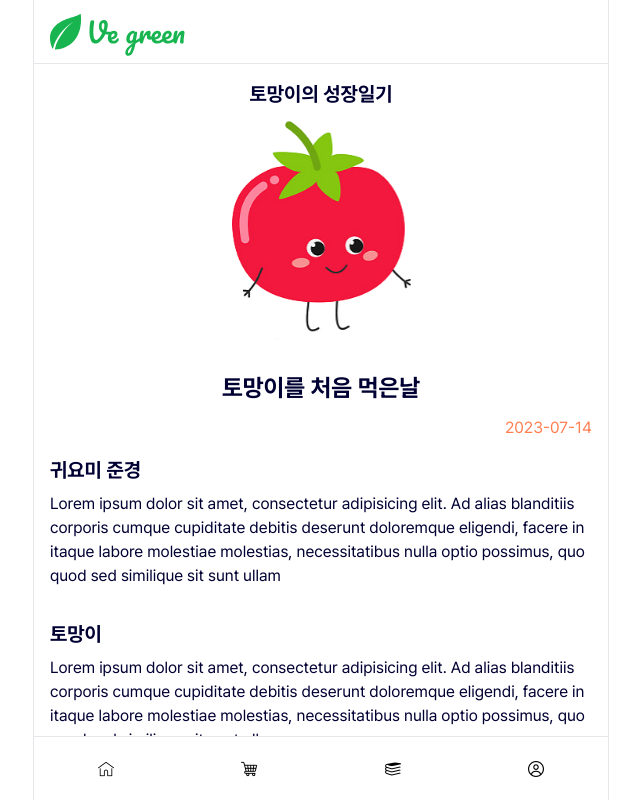
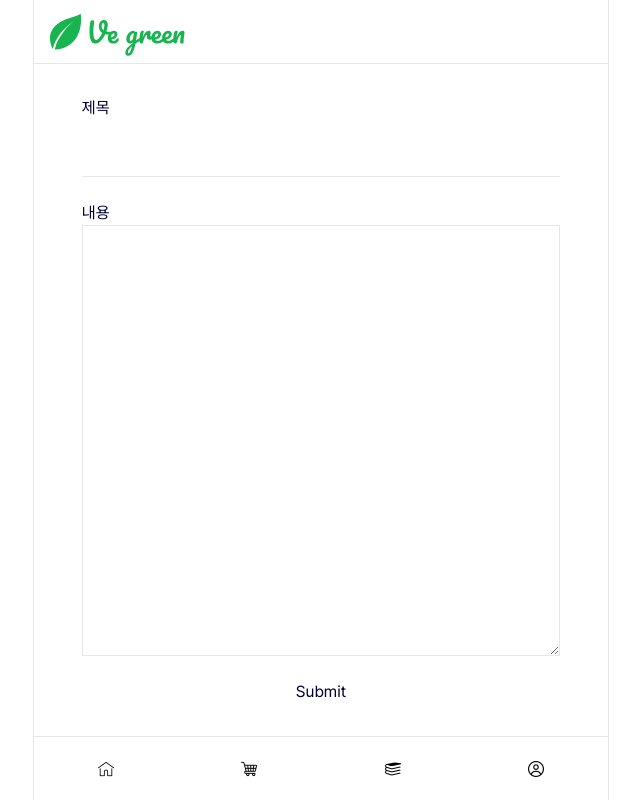
Before and after one commit to cys0926/ve-green, a Next.js app: page /diary/1/write in a window 1280 px wide. Shown: the whole page, without its empty margins (319-959 px from the left). Built offline with nearby package versions, Linux system fonts and the light colour scheme.

Commit message:
feat : 일기 생성 페이지 작성

```diff
--- a/src/app/_component/RecipeSearch.tsx
+++ b/src/app/_component/RecipeSearch.tsx
@@ -1,4 +1,6 @@
 'use client';
+
+/* eslint-disable react/jsx-props-no-spreading */
 
 import React, { useState } from 'react';
 import { MagnifyingGlassIcon } from '@heroicons/react/24/outline';
@@ -50,7 +52,9 @@ function RecipeSearch() {
         </div>
       </form>
       <AIRecipe data={recipe.openAi} />
-      <article className="grid grid-cols-2 grid-rows-2 gap-x-4 gap-y-4">
+      <article className="flex flex-col gap-y-3 border p-4">
+        <h3 className="text-lg font-semibold">레시피 검색 결과</h3>
+        <div className="grid grid-cols-2 grid-rows-2 gap-x-6 gap-y-6">
           {Array(10)
             .fill(0)
             .map(() => (
@@ -59,6 +63,7 @@ function RecipeSearch() {
                 <h3>사과 새우 북엇국</h3>
               </div>
             ))}
+        </div>
       </article>
     </section>
   );
--- a/src/app/_component/YoutubeRecipe.tsx
+++ b/src/app/_component/YoutubeRecipe.tsx
@@ -46,12 +46,13 @@ function YoutubeRecipe() {
                 alt="레시피"
                 style={{
                   width: '100%',
+                  height: '100%',
                   objectFit: 'cover',
                 }}
                 className="hover:scale-105"
               />
             </a>
-            <h3 className="font-semibold">{value.name}</h3>
+            <h3 className="truncate font-semibold">{value.name}</h3>
             <span className="text-xs text-gray-400 ">{value.userName}</span>
           </li>
         ))}
--- a/src/app/diary/[id]/[diaryId]/page.tsx
+++ b/src/app/diary/[id]/[diaryId]/page.tsx
@@ -1,6 +1,6 @@
 import React from 'react';
 import Image from 'next/image';
-import TomatoImage from '$/images/plant/cherry_tomato.png';
+import TomatoImage from '$/images/plant/tomato.png';
 import moment from 'moment';
 
 const name = '토망이';
--- a/src/app/diary/[id]/page.tsx
+++ b/src/app/diary/[id]/page.tsx
@@ -4,7 +4,8 @@ import React from 'react';
 import moment from 'moment';
 import Image from 'next/image';
 import Link from 'next/link';
-import TomatoImage from '$/images/plant/cherry_tomato.png';
+import TomatoImage from '$/images/plant/tomato.png';
+import { PencilIcon, PencilSquareIcon } from '@heroicons/react/24/outline';
 
 const name = '토망이';
 
@@ -21,7 +22,16 @@ function Page({ params }: { params: { id: string } }) {
         }}
         className="animate-gomugomu"
       />
-      <ul className="flex w-full flex-col-reverse gap-y-8 px-4 py-8">
+      <div className="flex w-full flex-col-reverse px-4 py-8">
+        <Link
+          className="flex w-full items-baseline  gap-x-3 border-b pb-1 text-gray-500"
+          href="/diary/1/write"
+        >
+          <PencilSquareIcon className="h-6 w-12 self-center justify-self-center" />
+          <div className="flex-1 text-xl font-semibold">{name} 일기 쓰기</div>
+        </Link>
+      </div>
+      <ul className="flex w-full flex-col-reverse gap-y-8 px-4">
         {Array(20)
           .fill(0)
           .map((value, index) => {
--- /dev/null
+++ b/src/app/diary/[id]/write/page.tsx
@@ -0,0 +1,78 @@
+'use client';
+
+import React from 'react';
+import { useForm } from 'react-hook-form';
+
+type Inputs = {
+  title: string;
+  content: string;
+};
+
+function Page({ params }: { params: { id: string } }) {
+  const { id } = params;
+
+  const {
+    register,
+    handleSubmit,
+    formState: { errors },
+    setError,
+  } = useForm<Inputs>();
+
+  const onCreatePost = handleSubmit(async (data) => {
+    const { title, content } = data;
+
+    try {
+      const user = await login({
+        username,
+        password,
+      });
+      setUser({ username: user.username });
+      router.push('/');
+    } catch (err) {
+      if (err instanceof Error) {
+        setError('root', { message: err.message });
+      }
+    }
+  });
+
+  return (
+    <div className="flex h-full flex-col">
+      <form
+        onSubmit={onCreatePost}
+        className="flex h-full w-5/6 flex-col gap-y-6 self-center py-8"
+      >
+        <article>
+          <span>제목</span>
+          <input
+            className="w-full border-b p-4"
+            {...register('title', {
+              required: { value: true, message: '제목을 입력해주세요.' },
+            })}
+          />
+          {errors.title && (
+            <span className="px-4 text-warning-500">
+              {errors.title.message}
+            </span>
+          )}
+        </article>
+        <article className="flex flex-1 flex-col">
+          <span>내용</span>
+          <textarea
+            className="h-full w-full border p-4"
+            {...register('content', {
+              required: { value: true, message: '제목을 입력해주세요.' },
+            })}
+          />
+          {errors.content && (
+            <span className="px-4 text-warning-500">
+              {errors.content.message}
+            </span>
+          )}
+        </article>
+        <input type="submit" />
+      </form>
+    </div>
+  );
+}
+
+export default Page;
--- a/src/app/diary/page.tsx
+++ b/src/app/diary/page.tsx
@@ -3,18 +3,23 @@
 import React from 'react';
 import Image from 'next/image';
 import { useRouter } from 'next/navigation';
-import tomato from '$/images/plant/cherry_tomato.png';
+import Link from 'next/link';
+import tomato from '$/images/plant/tomato.png';
+import useAuthStore from '@/store/authStore';
 
 function Page() {
   const router = useRouter();
+  // const user = useAuthStore((state) => state.user);
+  const user = { username: '쁘띠 준경' };
 
   return (
     <div className="bg-gradient-dirt flex h-full w-full flex-col items-center gap-y-12 py-12">
+      {user && (
         <div className="mt-auto flex h-1/2 items-end">
           <Image
             src={tomato}
             style={{
-            width: '120px',
+              width: '130px',
               height: 'fit-content',
             }}
             alt="캐릭터"
@@ -24,7 +29,11 @@ function Page() {
             }}
           />
         </div>
-      <div className="flex w-11/12 items-center justify-center rounded bg-primary-400 py-4 text-center">
+      )}
+
+      <div className="mt-auto flex w-11/12 items-center justify-center rounded bg-primary-400 py-4 text-center text-white">
+        {user ? (
+          <>
             환영합니다, 주인님!
             <br />
             제가 하루 종일 광합성을 통해 모은 에너지처럼 주인님의 하루가 햇빛과
@@ -32,6 +41,12 @@ function Page() {
             긍정적인 에너지로 가득했으면 좋겠어요.
             <br />
             이야기도 나눠보면 어떨까요?
+          </>
+        ) : (
+          <Link href="/signin" className="py-4">
+            식물 일기를 작성하려면 로그인이 필요합니다.
+          </Link>
+        )}
       </div>
     </div>
   );
--- a/src/app/recipe/[id]/page.tsx
+++ b/src/app/recipe/[id]/page.tsx
@@ -9,24 +9,6 @@ import { useRouter } from 'next/navigation';
 function Page() {
   const recipe = useRecipeStore((state) => state.recipe);
   const router = useRouter();
-
-  const tempMenual = [
-    {
-      image: TempImage,
-      description:
-        '1. 부추는 깨끗이 씻어 물기를 제거하고, 5cm 길이로 썰고 부추에 날콩가루를 넣고 고루 섞이도록 버무린다.',
-    },
-    {
-      image: TempImage,
-      description:
-        '2. 찜기에 면보를 깔고 부추를 넣은 후 김이 오르게 쪄서 파랗게 익힌다.',
-    },
-    {
-      image: TempImage,
-      description:
-        '3. 저염간장에 다진 대파, 다진 마늘, 고춧가루, 요리당 , 참기름, 참깨를 섞어 양념장을 만들고 찐 부추는 그릇에 담아낸다.',
-    },
-  ];
 
   if (!recipe) {
     router.back();
@@ -43,11 +25,11 @@ function Page() {
           style={{ height: '100%', width: '100%', objectFit: 'cover' }}
         />
       </div>
-      <div className="mt-6 border-b border-t bg-white px-6 py-4">
+      <div className=" border-b border-t bg-white px-6 py-4">
         <h1 className="text-2xl font-bold">{recipe.RCP_NM}</h1>
         <h2 className="pt-2 text-lg font-bold">재료</h2>
         <p className="whitespace-pre-line pt-2">
-          {recipe.RCP_PARTS_DTLS.replaceAll(',', '\n')
+          {recipe.RCP_PARTS_DTLS?.replaceAll(',', '\n')
             .replaceAll('·', '\n● ')
             .replaceAll(']', ']\n ')
             .replaceAll(':', '\n')}
@@ -60,10 +42,12 @@ function Page() {
             <li className="flex gap-x-3" key={item.description}>
               <Image
                 src={item.image}
+                width={120}
+                height={120}
                 style={{
                   width: '30%',
+                  height: '100%',
                   objectFit: 'cover',
-                  height: '100%',
                   borderRadius: '4px',
                 }}
                 alt="조리 순서 이미지"
--- a/src/app/signin/page.tsx
+++ b/src/app/signin/page.tsx
@@ -28,7 +28,6 @@ function Page() {
         username,
         password,
       });
-      alert(`${username}님, 회원가입을 축하합니다!`);
       setUser({ username: user.username });
       router.push('/');
     } catch (err) {
```
Also changed, not shown: src/store/recipeStore.ts (+12 -4 lines), public/images/plant/cherry_tomato.png (deleted), public/images/plant/tomato.png (added). Lines whose indentation alone changed are shown as unchanged.
